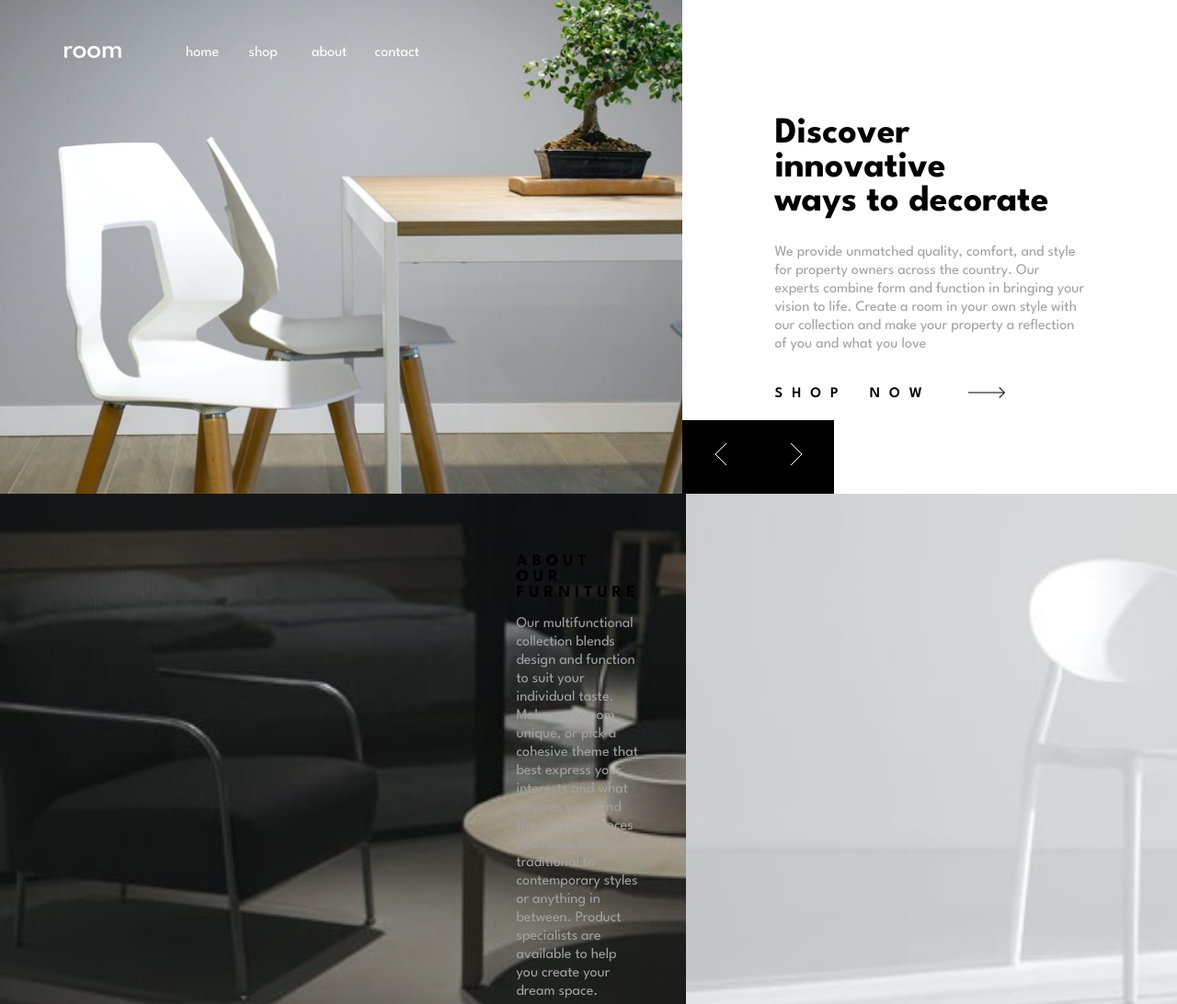
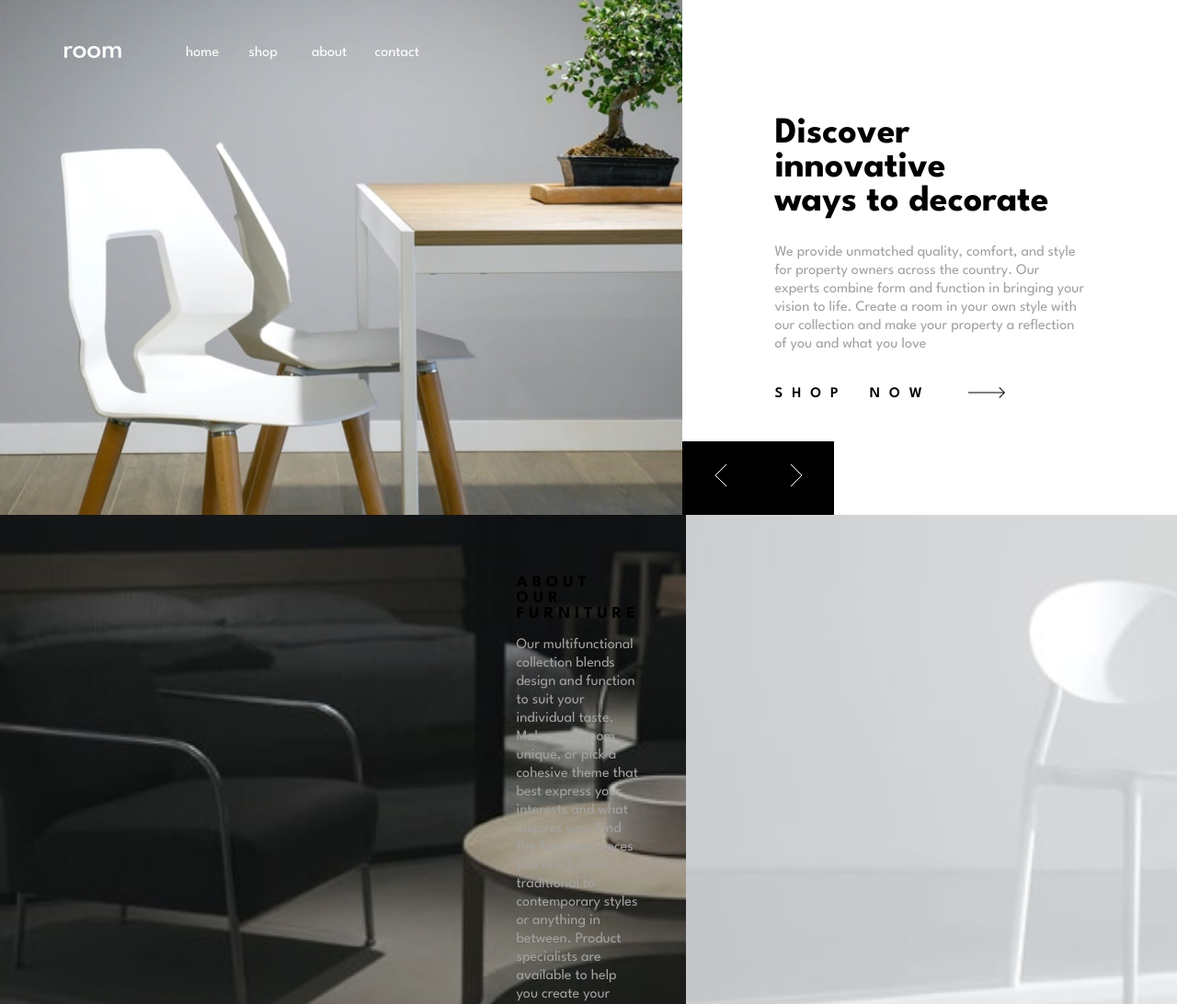
Before and after one commit to Ghostdpariah/Room-, a plain HTML site: page index.html in a window 1280 px wide. Shown: the top 1092 px of the page at 92% size. Drawn offline with Linux system fonts and the light colour scheme.

Commit message:
first commit

```diff
--- a/style.css
+++ b/style.css
@@ -13,7 +13,7 @@ header {
 
 .hero-container {
   background-image: url(images/slide1-hero.jpg);
-  height: 100%;
+  height: 70vh;
   background-repeat: no-repeat;
   background-size: cover;
   position: relative;
@@ -85,7 +85,7 @@ header {
 footer {
   display: grid;
   grid-template-columns: 1fr 2fr 1fr;
-  height: 100%;
+  height: 30vh;
 }
 
 footer img {
```
